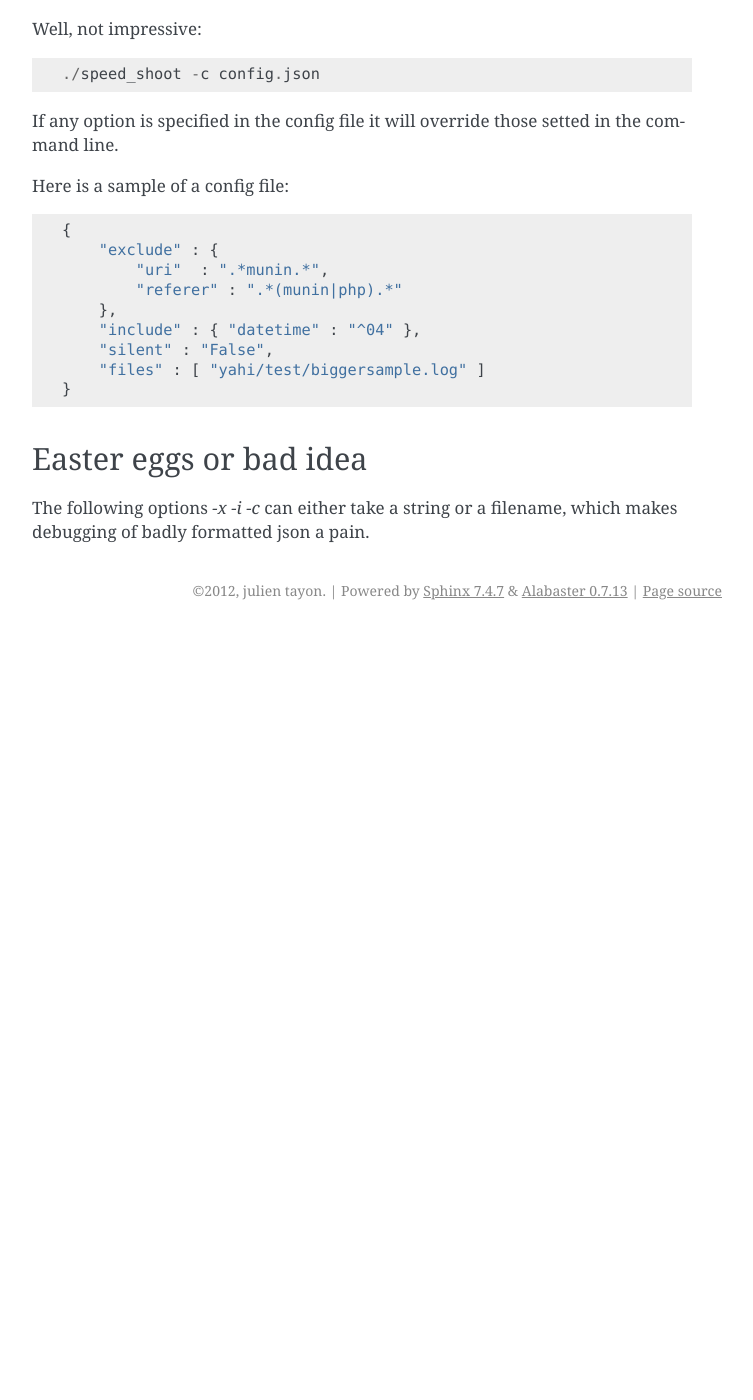
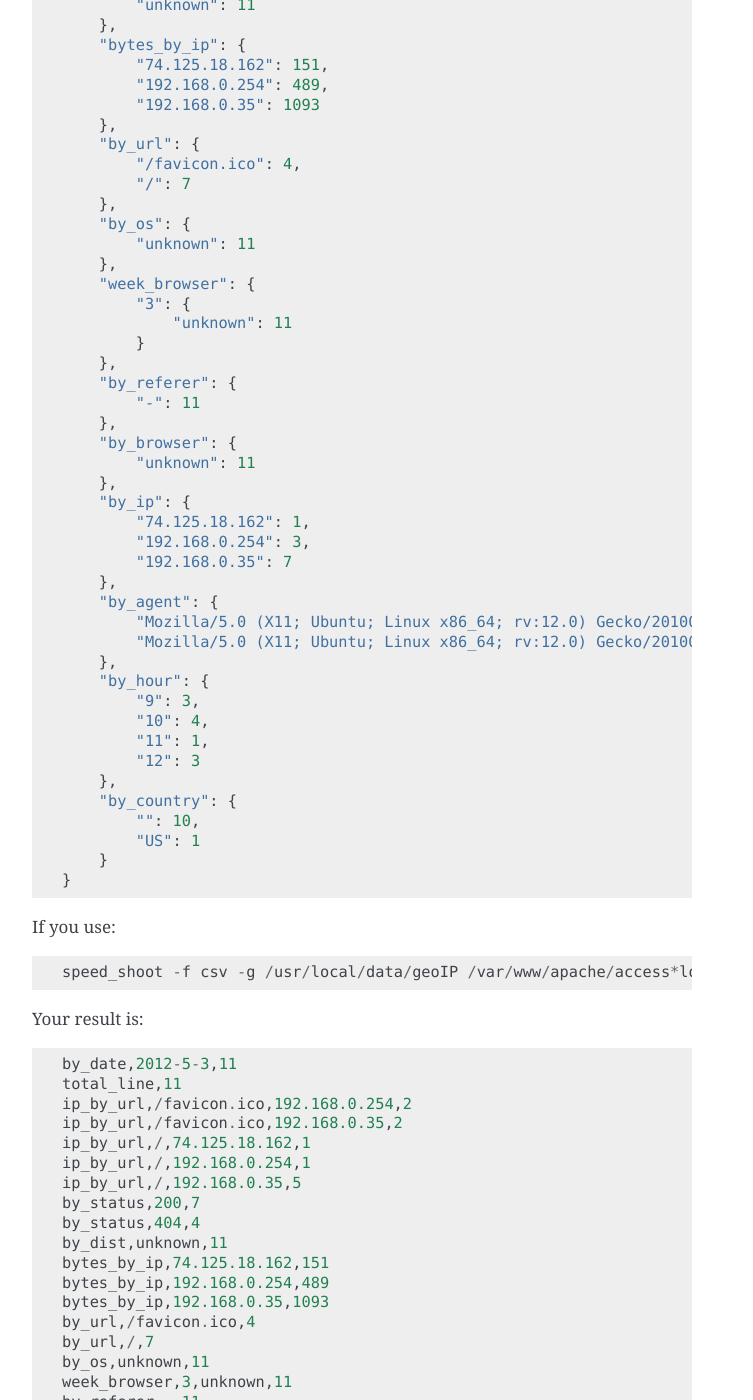
Before and after one commit to jul/yahi, a Sphinx documentation site: the page built from docs/source/cli_arg.rst, in a window 1280 px wide and 1400 px high, scrolled down 2630 px. Shown: the whole window, without its empty margins (388-1141 px from the left). Built offline with Sphinx 7.4.7, drawn with Linux system fonts in a browser that asks for light colours; before the commit the page ends 3260 px from its top, so only the background shows below that; some of the changed text lies outside the part shown.

Commit message:
bouncing the tag version to 0.1.6 in setup.py
- clarifying the doc
- adding yahi_all_in_one_maker to the docs and scripts
- removing doc

```diff
--- a/docs/source/cli_arg.rst
+++ b/docs/source/cli_arg.rst
@@ -1,29 +1,152 @@
+.. _speed_shoot:
+
+===========
 speed_shoot
 ===========
 
 help as usual is obtained this way::
 
-    ./speed_shoot --help
+    speed_shoot --help
 
 it spits out:
 
 .. literalinclude:: cli_arg.txt
+
+Usage
+*****
+
+Simplest usage is::
+
+    speed_shoot -g /usr/local/data/geoIP /var/www/apache/access*log
+
+
+it will return a json in the form::
+
+    {
+        "by_date": {
+            "2012-5-3": 11
+        },
+        "total_line": 11,
+        "ip_by_url": {
+            "/favicon.ico": {
+                "192.168.0.254": 2,
+                "192.168.0.35": 2
+            },
+            "/": {
+                "74.125.18.162": 1,
+                "192.168.0.254": 1,
+                "192.168.0.35": 5
+            }
+        },
+        "by_status": {
+            "200": 7,
+            "404": 4
+        },
+        "by_dist": {
+            "unknown": 11
+        },
+        "bytes_by_ip": {
+            "74.125.18.162": 151,
+            "192.168.0.254": 489,
+            "192.168.0.35": 1093
+        },
+        "by_url": {
+            "/favicon.ico": 4,
+            "/": 7
+        },
+        "by_os": {
+            "unknown": 11
+        },
+        "week_browser": {
+            "3": {
+                "unknown": 11
+            }
+        },
+        "by_referer": {
+            "-": 11
+        },
+        "by_browser": {
+            "unknown": 11
+        },
+        "by_ip": {
+            "74.125.18.162": 1,
+            "192.168.0.254": 3,
+            "192.168.0.35": 7
+        },
+        "by_agent": {
+            "Mozilla/5.0 (X11; Ubuntu; Linux x86_64; rv:12.0) Gecko/20100101 Firefox/12.0,gzip(gfe) (via translate.google.com)": 1,
+            "Mozilla/5.0 (X11; Ubuntu; Linux x86_64; rv:12.0) Gecko/20100101 Firefox/12.0": 10
+        },
+        "by_hour": {
+            "9": 3,
+            "10": 4,
+            "11": 1,
+            "12": 3
+        },
+        "by_country": {
+            "": 10,
+            "US": 1
+        }
+    }
+
+
+If you use::
+
+    speed_shoot -f csv -g /usr/local/data/geoIP /var/www/apache/access*log
+
+
+Your result is::
+
+    by_date,2012-5-3,11
+    total_line,11
+    ip_by_url,/favicon.ico,192.168.0.254,2
+    ip_by_url,/favicon.ico,192.168.0.35,2
+    ip_by_url,/,74.125.18.162,1
+    ip_by_url,/,192.168.0.254,1
+    ip_by_url,/,192.168.0.35,5
+    by_status,200,7
+    by_status,404,4
+    by_dist,unknown,11
+    bytes_by_ip,74.125.18.162,151
+    bytes_by_ip,192.168.0.254,489
+    bytes_by_ip,192.168.0.35,1093
+    by_url,/favicon.ico,4
+    by_url,/,7
+    by_os,unknown,11
+    week_browser,3,unknown,11
+    by_referer,-,11
+    by_browser,unknown,11
+    by_ip,74.125.18.162,1
+    by_ip,192.168.0.254,3
+    by_ip,192.168.0.35,7
+    by_agent,"Mozilla/5.0 (X11; Ubuntu; Linux x86_64; rv:12.0) Gecko/20100101 Firefox/12.0,gzip(gfe) (via translate.google.com)",1
+    by_agent,Mozilla/5.0 (X11; Ubuntu; Linux x86_64; rv:12.0) Gecko/20100101 Firefox/12.0,10
+    by_hour,9,3
+    by_hour,10,4
+    by_hour,11,1
+    by_hour,12,3
+    by_country,,10
+    by_country,US,1
+
 
 A commented jumbo command line example
 **************************************
 
 The following command line::
 
-    ./speed_shoot -g data/GeoIP.dat -lf lighttpd -x '{ "datetime" : "^01/May", "uri" : "(.*munin|.*(png|jpg))$"}' -d rejected -d match -i '{ "_country" : "(DE|GB)"  }' *log  yahi/test/biggersample.log
+    speed_shoot -g data/GeoIP.dat -lf lighttpd \
+        -x '{ "datetime" : "^01/May", "uri" : "(.*munin|.*(png|jpg))$"}' \
+        -d rejected -d match -i '{ "_country" : "(DE|GB)"  }' \
+        *log*  yahi/test/biggersample.log
 
 does:
 
-- locate  geoIP *g* file in data/GeoIP.dat;
-- set log format *lf* to lighttpd;
-- exclude (*x*) any match of either
+- locates  geoIP *g* file in data/GeoIP.dat;
+- sets log format *lf* to lighttpd;
+- excludes (*x*) any match of either
     - an uri containing munin or ending by jpg or png
     - May the first;
-- include (*i*) all match containing
+- includes (*i*) all match containing
     - any IP which has been geoloclaized,
     - any non authentified user;
 - will diagnose (*d*) (thus print on stderr) any lines that would not match
@@ -36,7 +159,7 @@
 
 Well, not impressive::
 
-    ./speed_shoot -c config.json
+    speed_shoot -c config.json
 
 If any option is specified in the config file it will override those setted
 in the command line.
@@ -60,3 +183,32 @@
 
 The following options *-x* *-i* *-c* can either take a string or a filename,
 which makes debugging of badly formatted json a pain.
+
+
+.. _yahi_all_in_one_maker:
+
+=====================
+yahi_all_in_one_maker
+=====================
+
+The command ::
+
+    yahi_all_in_one_maker [data.js]
+
+will consume data from :ref:`speed_shoot` to make a « all in one »© HTML page including CSS/JS/vizualization and data.
+
+You just need to share one file, to share your results.
+
+The `results can be seen there <https://jul.github.io/cv/demo.html?route=chrono#hour_hit>`_
+
+Conventions
+***********
+
+The generated web page works with the following conventions:
+
+- if a *by_country* key exist it will expect counter in the form of the normalized country code and the counter ;
+- else the geo chart will not be shown
+- if datas are named begining with *by_* it means you want to vizualize them in a sorted top form (defaults to 40 bins presented)
+- if datas have key *date_* *hour_* it means your data are in the form of something lexicographically sortalbe associated with the counter and the JS inside the view will graph them as time series.
+
+The HTML view is litterally built from your data.
```
Also changed, not shown: docs/source/index.rst (+1 -20 lines), docs/source/web.rst (deleted, +0 -50 lines).
